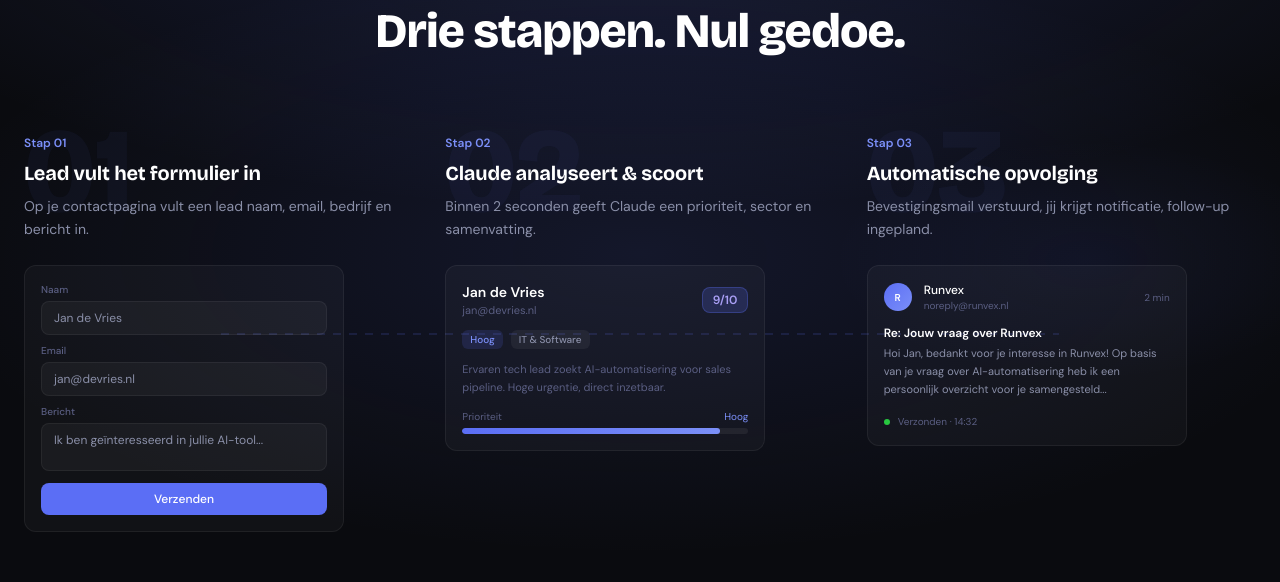
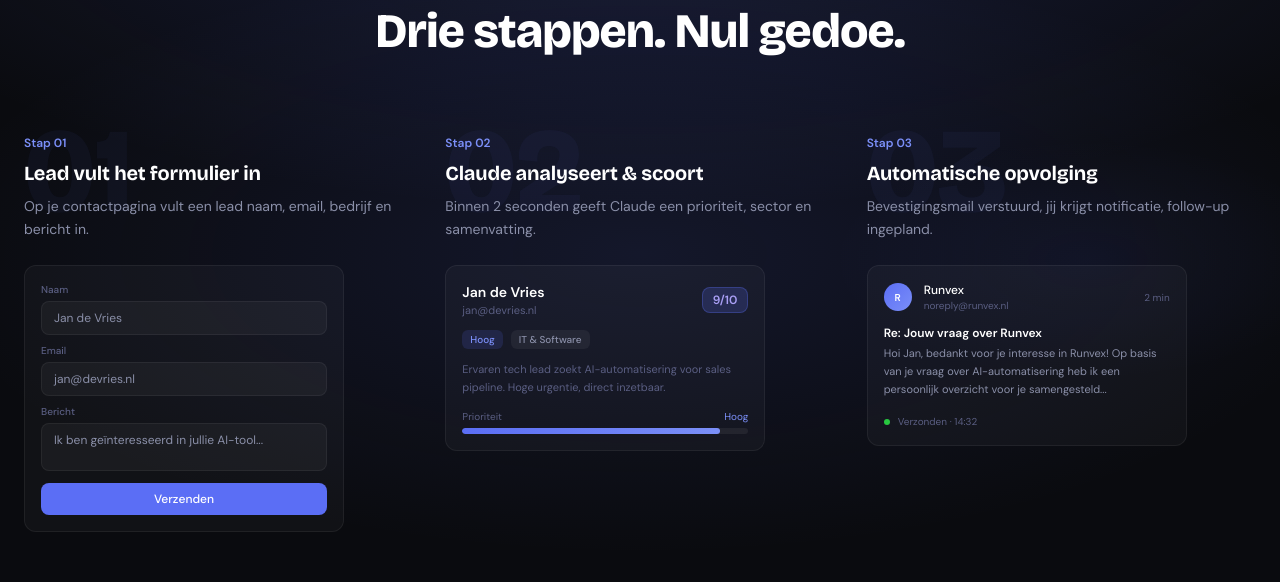
Before and after one commit to skivy2004/Runvex, a Next.js app: page / in a window 1280 px wide. Shown: the part 2460-3042 px from the top of the page. Built offline with nearby package versions, Linux system fonts and the light colour scheme; no server answers.

Commit message:
fix: verwijder stippellijn tussen de stappen
Co-Authored-By: Claude Sonnet 4.6 <noreply@anthropic.com>

```diff
--- a/app/components/sections/HowItWorks.tsx
+++ b/app/components/sections/HowItWorks.tsx
@@ -63,15 +63,7 @@ export default function HowItWorks() {
 
         {/* Steps */}
         <div className="relative">
-          {/* Connecting line (desktop) */}
-          <div
-            className="hidden lg:block absolute top-1/2 left-[16%] right-[16%] h-px -translate-y-1/2"
-            style={{
-              backgroundImage: 'repeating-linear-gradient(90deg, rgba(91,110,245,0.3) 0, rgba(91,110,245,0.3) 8px, transparent 8px, transparent 16px)',
-            }}
-          />
-
-          <div className="grid lg:grid-cols-3 gap-12 lg:gap-8">
+<div className="grid lg:grid-cols-3 gap-12 lg:gap-8">
             {steps.map((step, i) => (
               <motion.div
                 key={step.number}
```
